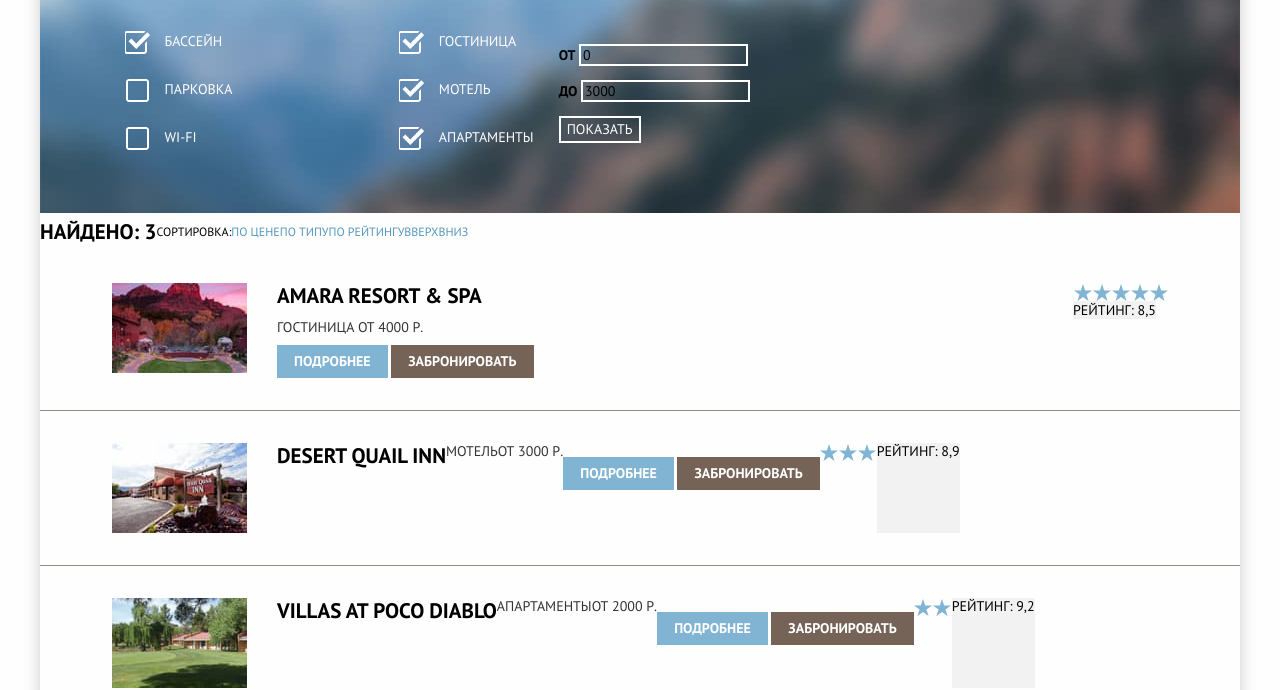
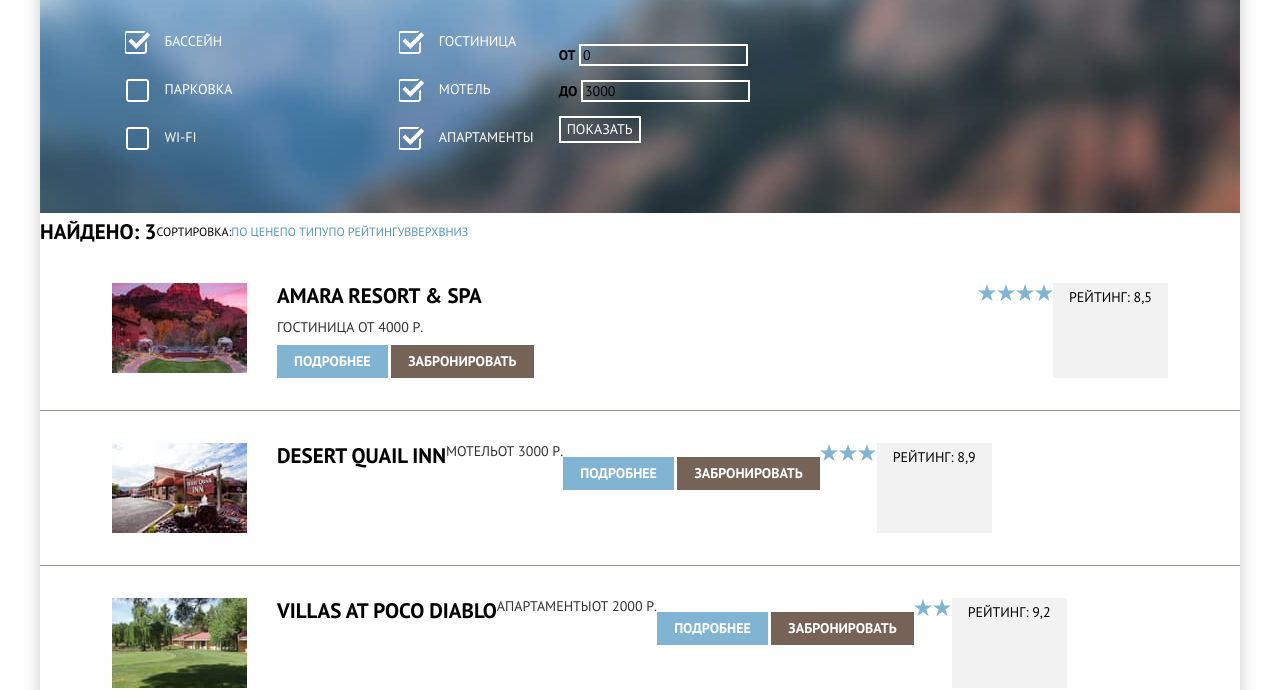
Before and after one commit to klaid87/480757-sedona-27, a plain HTML site: page catalog.html in a window 1280 px wide. Shown: the part 117-807 px from the top of the page. Drawn offline with Linux system fonts and the light colour scheme.

Commit message:
Стилизация страницы каталога

```diff
--- a/catalog.html
+++ b/catalog.html
@@ -139,7 +139,6 @@
                   <li class="rating-stars-item"></li>
                   <li class="rating-stars-item"></li>
                   <li class="rating-stars-item"></li>
-                  <li class="rating-stars-item"></li>
                 </ul>
                 <span class="catalog-item-rating">Рейтинг: 8,5</span>
               </div>
--- a/css/style.css
+++ b/css/style.css
@@ -298,6 +298,8 @@ fieldset {
 .catalog-item-rating {
   background-color: #f2f2f2;
   font-weight: 400;
+  display: block;
+  padding: 6px 16px;
 }
 .advantages-title {
   text-align: center;
@@ -661,6 +663,10 @@ input::-webkit-inner-spin-button {
   background-position: center;
 }
 
+.catalog-content-wrapper-right {
+  display: flex;
+}
+
 /* ----------------------------Footer------------------------------------- */
 
 .page-footer {
```
